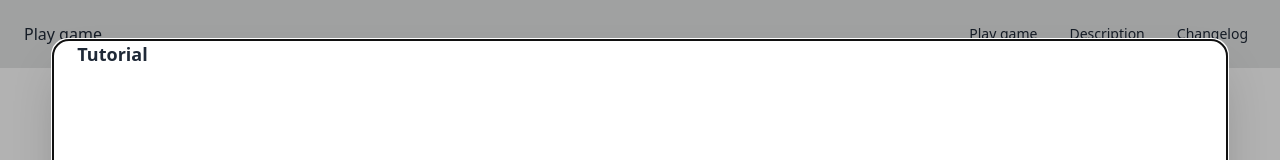
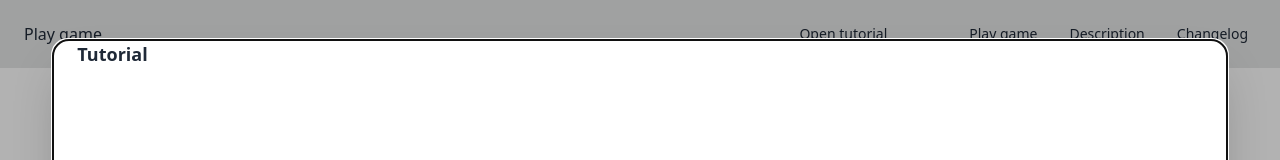
Before and after one commit to Farfa7886/A_walk_into_the_future, a Vue app: page / in a window 1280 px wide. Shown: the top 160 px of the page. Built offline with nearby package versions, Linux system fonts and the light colour scheme; no server answers; what vue-sweetalert2 would draw is missing.

Commit message:
not finished

```diff
--- a/src/App.vue
+++ b/src/App.vue
@@ -32,6 +32,7 @@ import Tutorial from './components/Tutorial.vue'
                 <div class="flex-none hidden lg:block">
                     <ul class="menu menu-horizontal">
                         <!-- Navbar menu content here -->
+                        <li style="margin-right: 50px;" onclick="tutorialModal.showModal(); document.getElementById('tutorial-modal-title').scrollIntoView()"><a>Open tutorial</a></li>
                         <li v-on:click="switchPage('game')"><a>Play game</a></li>
                         <li v-on:click="switchPage('description')"><a>Description</a></li>
                         <li v-on:click="switchPage('changelog')"><a>Changelog</a></li>
@@ -66,6 +67,8 @@ import Tutorial from './components/Tutorial.vue'
                 <li v-on:click="switchPage('game')"><a>Play game</a></li>
                 <li v-on:click="switchPage('description')"><a>Description</a></li>
                 <li v-on:click="switchPage('changelog')"><a>Changelog</a></li>
+                <div class="divider"></div>
+                <li onclick="tutorialModal.showModal(); document.getElementById('tutorial-modal-title').scrollIntoView()"><a>Open tutorial</a></li>
             </ul>
         </div>
     </div>
@@ -187,6 +190,7 @@ localforage.getItem('firstTime', function (err, value) {
         localforage.setItem("firstTime", false)
     }
 });
+
 </script>
 <style scoped>
 </style>
```
